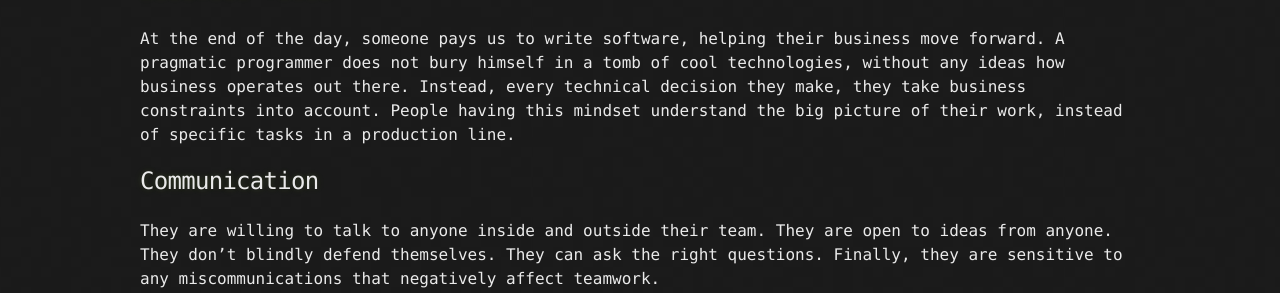
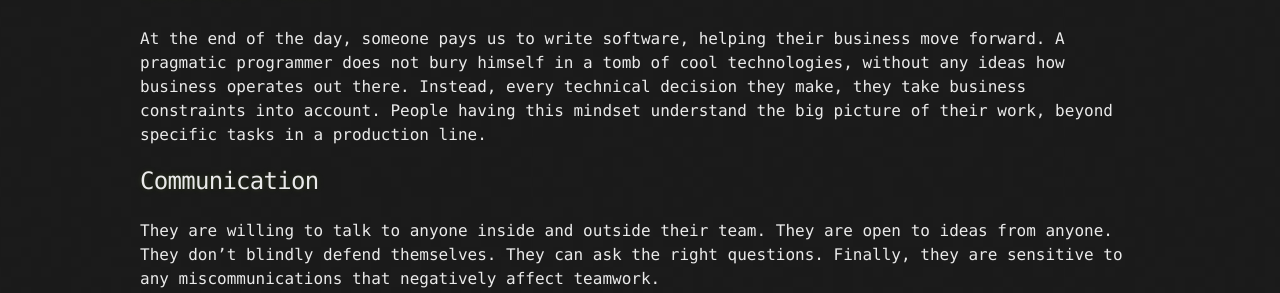
Before and after one commit to anlnt/anlnt.github.io, a Jekyll site: the page built from _posts/2020-06-28-thoughts-on-pragmatic-programmers.markdown, in a window 1280 px wide. Shown: the part 1278-1571 px from the top of the page. Built offline with Jekyll 4.4.1, drawn with Linux system fonts in a browser that asks for light colours.

Commit message:
Update 2020-06-28-thoughts-on-pragmatic-programmers.markdown

```diff
--- a/_posts/2020-06-28-thoughts-on-pragmatic-programmers.markdown
+++ b/_posts/2020-06-28-thoughts-on-pragmatic-programmers.markdown
@@ -26,7 +26,7 @@ They are a go-to person for several areas in their company. They may be an exper
 They keep learning by themselves to be relevant to the tech industry. They know how to balance between learning a lot a bit and a bit a lot. In other words, they may learn right enough to get the job done but under certain circumstances they learn deeply in order to solve a complicated problem.
 
 ## Business focus
-At the end of the day, someone pays us to write software, helping their business move forward. A pragmatic programmer does not bury himself in a tomb of cool technologies, without any ideas how business operates out there. Instead, every technical decision they make, they take business constraints into account. People having this mindset understand the big picture of their work, instead of specific tasks in a production line.
+At the end of the day, someone pays us to write software, helping their business move forward. A pragmatic programmer does not bury himself in a tomb of cool technologies, without any ideas how business operates out there. Instead, every technical decision they make, they take business constraints into account. People having this mindset understand the big picture of their work, beyond specific tasks in a production line.
 
 ## Communication
 They are willing to talk to anyone inside and outside their team. They are open to ideas from anyone. They don’t blindly defend themselves. They can ask the right questions. Finally, they are sensitive to any miscommunications that negatively affect teamwork.
```
